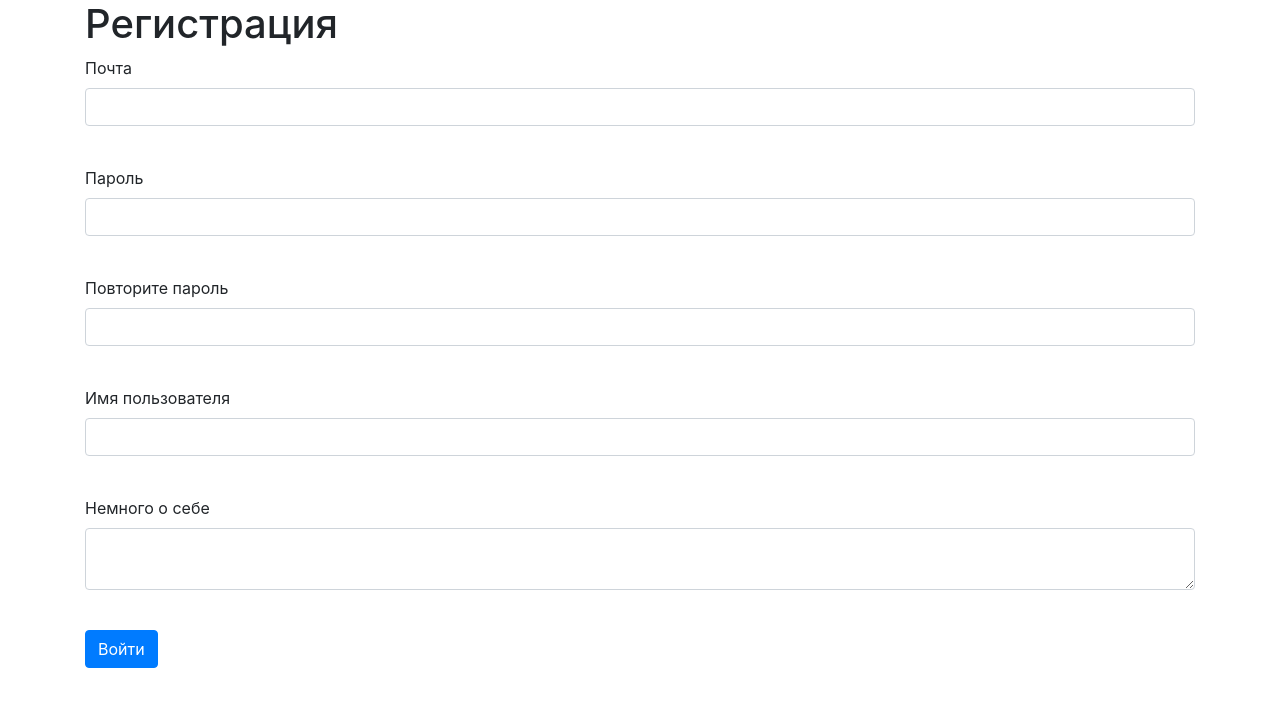
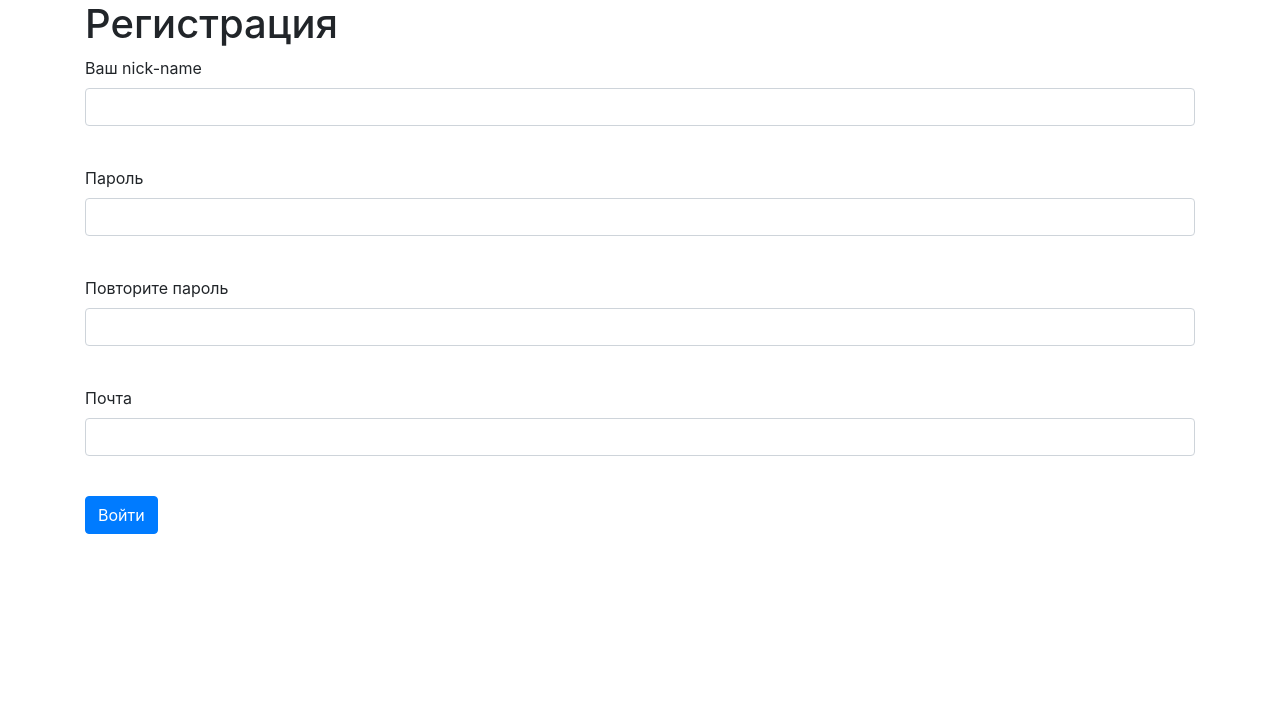
Before and after one commit to EgorSotnikov/ProjectWEB, a Flask app: page /register in a window 1280 px wide. Shown: the part 56-763 px from the top of the page. Run offline with Flask 3, Linux system fonts and the light colour scheme; some libraries are stand-ins or nearby versions.

Commit message:
Переделал регистрацию.

```diff
--- a/forms/user.py
+++ b/forms/user.py
@@ -4,11 +4,10 @@ from wtforms.validators import DataRequired
 
 
 class RegisterForm(FlaskForm):
-    email = EmailField('Почта', validators=[DataRequired()])
+    name = StringField('Ваш nick-name', validators=[DataRequired()])
     password = PasswordField('Пароль', validators=[DataRequired()])
     password_again = PasswordField('Повторите пароль', validators=[DataRequired()])
-    name = StringField('Имя пользователя', validators=[DataRequired()])
-    about = TextAreaField("Немного о себе")
+    email = EmailField('Почта', validators=[DataRequired()])
     submit = SubmitField('Войти')
 
 
--- a/main.py
+++ b/main.py
@@ -60,8 +60,7 @@ def reqister():
                                    message="Такой пользователь уже есть")
         user = User(
             name=form.name.data,
-            email=form.email.data,
-            about=form.about.data
+            email=form.email.data
         )
         user.set_password(form.password.data)
         db_sess.add(user)
--- a/templates/register.html
+++ b/templates/register.html
@@ -5,9 +5,9 @@
 <form action="" method="post">
     {{ form.hidden_tag() }}
     <p>
-        {{ form.email.label }}<br>
-        {{ form.email(class="form-control", type="email") }}<br>
-        {% for error in form.email.errors %}
+        {{ form.name.label }}<br>
+        {{ form.name(class="form-control") }}<br>
+        {% for error in form.name.errors %}
             <p class="alert alert-danger" role="alert">
                 {{ error }}
             </p>
@@ -32,18 +32,9 @@
         {% endfor %}
     </p>
     <p>
-        {{ form.name.label }}<br>
-        {{ form.name(class="form-control") }}<br>
-        {% for error in form.name.errors %}
-            <p class="alert alert-danger" role="alert">
-                {{ error }}
-            </p>
-        {% endfor %}
-    </p>
-    <p>
-        {{ form.about.label }}<br>
-        {{ form.about(class="form-control") }}<br>
-        {% for error in form.about.errors %}
+        {{ form.email.label }}<br>
+        {{ form.email(class="form-control", type="email") }}<br>
+        {% for error in form.email.errors %}
             <p class="alert alert-danger" role="alert">
                 {{ error }}
             </p>
```
Also changed, not shown: db/ads.db.
